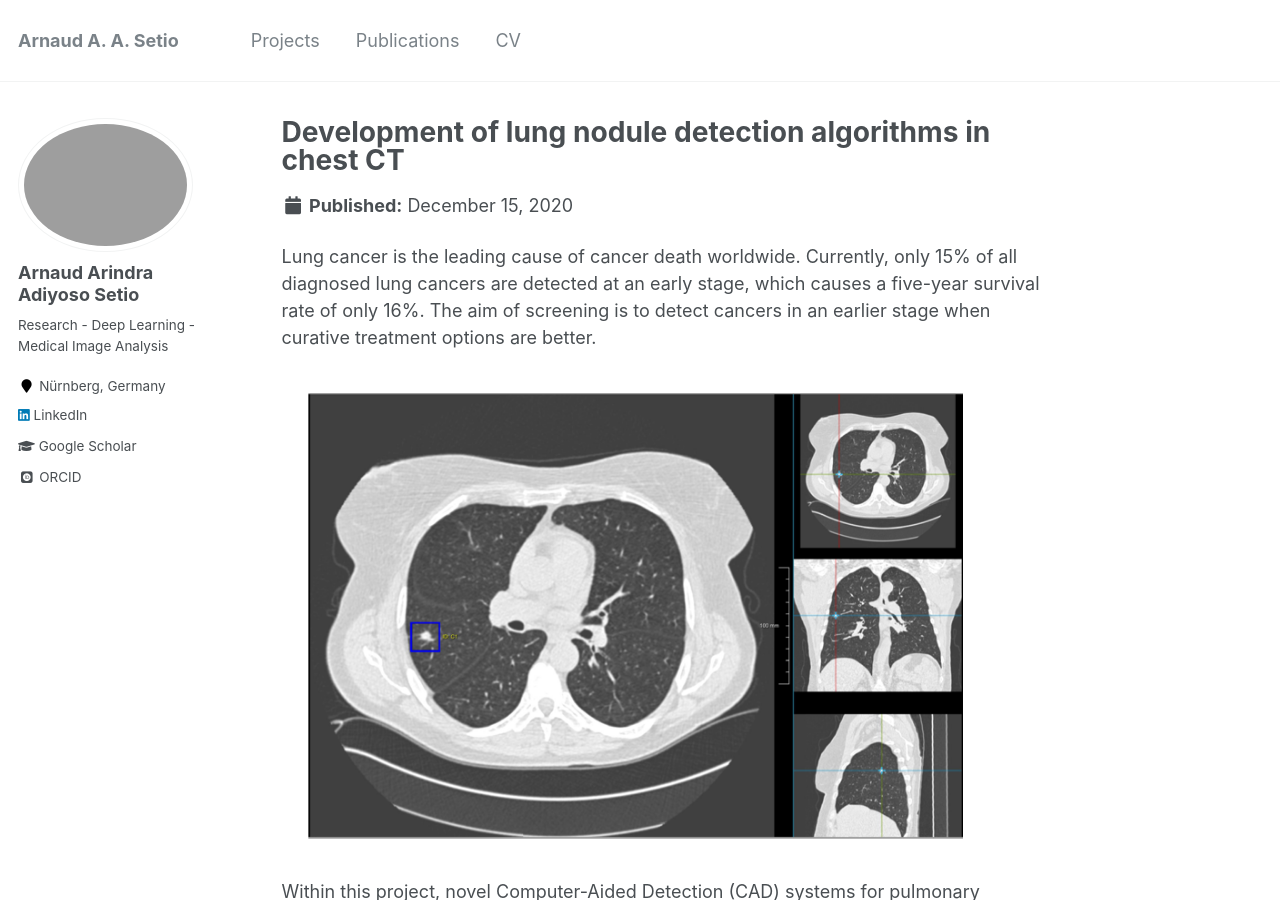
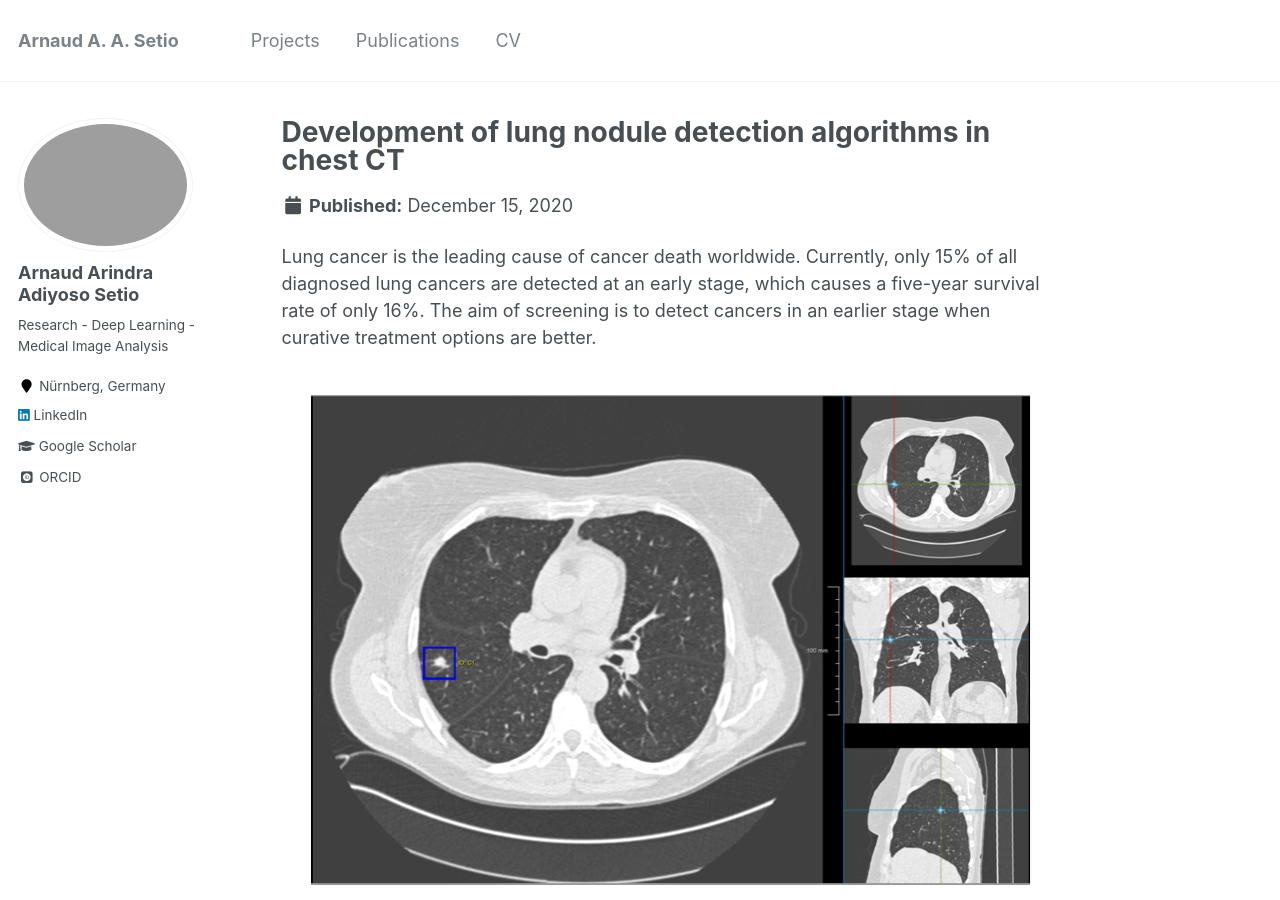
Before and after one commit to arnaudsetio/arnaudsetio.github.io, a Jekyll site: the page built from _portfolio/portfolio-1.md, in a window 1280 px wide and 900 px high. Built offline with Jekyll 4.4.1, drawn with Linux system fonts in a browser that asks for light colours; some web fonts are replaced.

Commit message:
Update portfolio-1.md

```diff
--- a/_portfolio/portfolio-1.md
+++ b/_portfolio/portfolio-1.md
@@ -6,7 +6,7 @@ collection: portfolio
 
 Lung cancer is the leading cause of cancer death worldwide. Currently, only 15% of all diagnosed lung cancers are detected at an early stage, which causes a five-year survival rate of only 16%. The aim of screening is to detect cancers in an earlier stage when curative treatment options are better.
 
-<img src='/images/nodule1.PNG' width='700' height='500' class='center'>
+<img src='/images/nodule1.PNG' width='900' class='center'>
 
 Within this project, novel Computer-Aided Detection (CAD) systems for pulmonary nodules were developed and evaluated. The results were presented through a number of publications which are listed below and summarized in my [PhD Thesis](https://www.dropbox.com/s/psqn80ez225ir7l/thesis_arnaud.pdf?dl=0).
 
```
